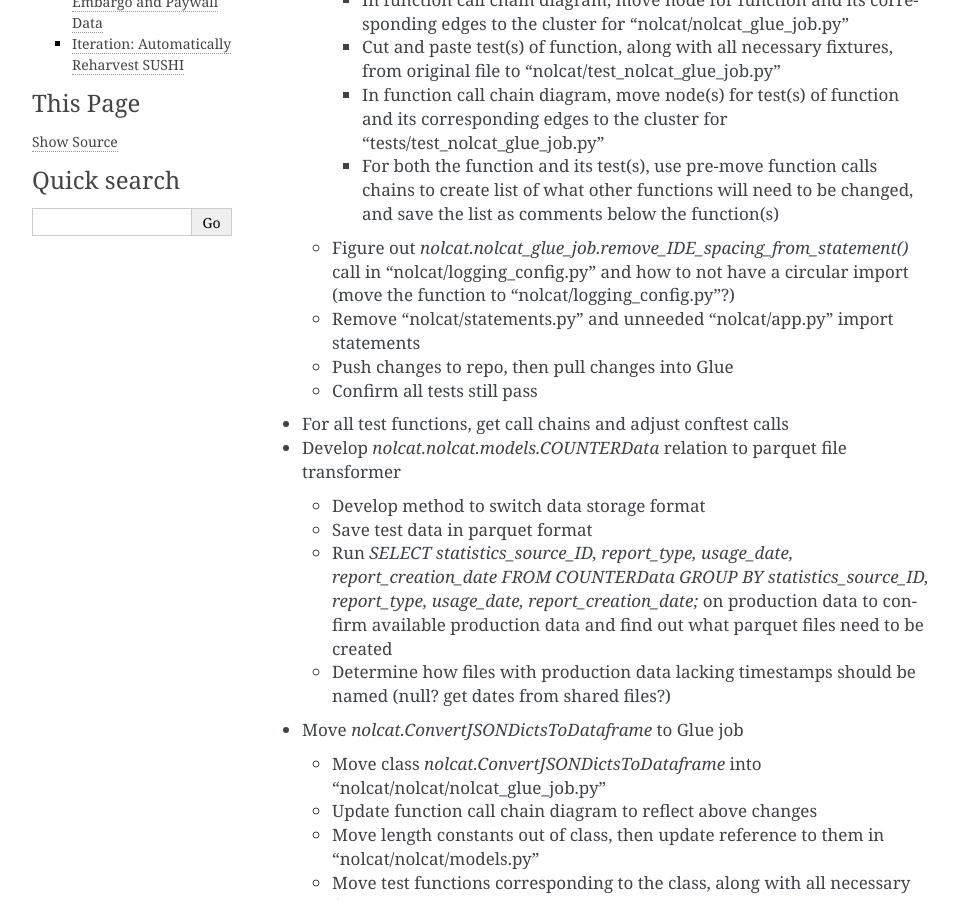
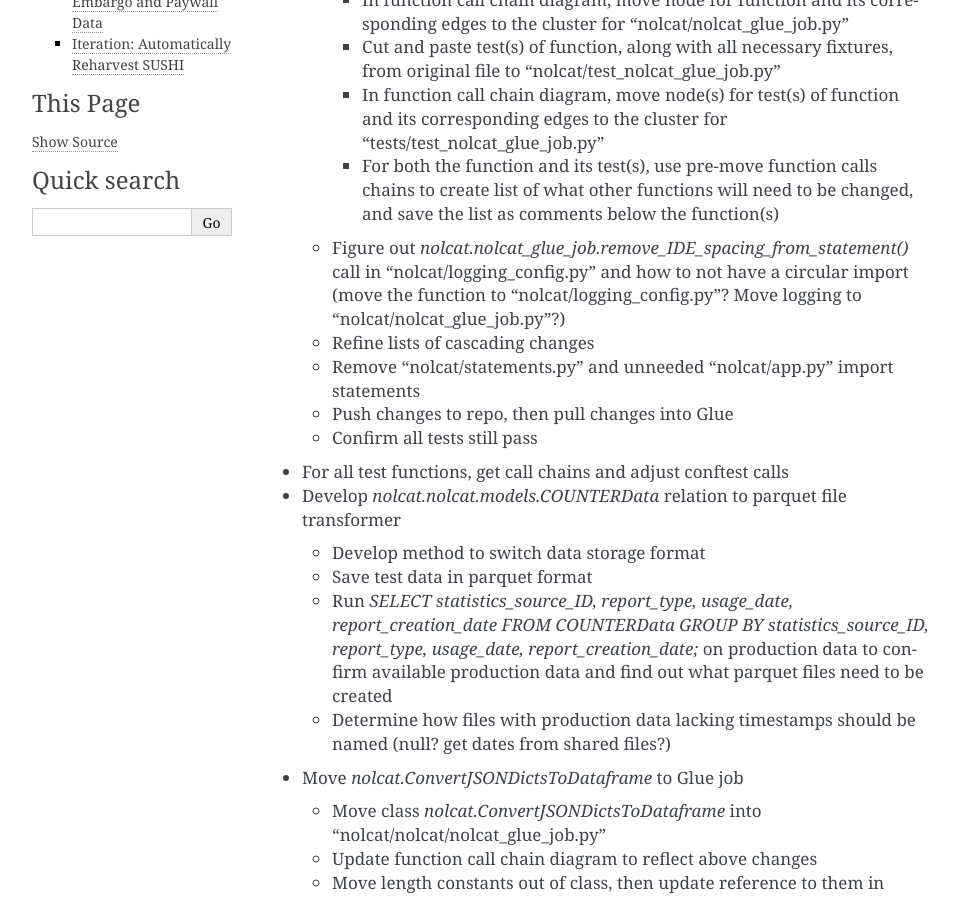
Before and after one commit to ereiskind/nolcat, a Sphinx documentation site: the page built from docs/source/roadmap.rst, in a window 1280 px wide and 900 px high, scrolled down 1468 px. Shown: the whole window, without its empty margins (148-1106 px from the left). Built offline with Sphinx 7.4.7, drawn with Linux system fonts in a browser that asks for light colours.

Commit message:
Tweak to-do list

```diff
--- a/docs/source/roadmap.rst
+++ b/docs/source/roadmap.rst
@@ -32,7 +32,8 @@
     * In function call chain diagram, move node(s) for test(s) of function and its corresponding edges to the cluster for "tests/test_nolcat_glue_job.py"
     * For both the function and its test(s), use pre-move function calls chains to create list of what other functions will need to be changed, and save the list as comments below the function(s)
 
-  * Figure out `nolcat.nolcat_glue_job.remove_IDE_spacing_from_statement()` call in "nolcat/logging_config.py" and how to not have a circular import (move the function to "nolcat/logging_config.py"?)
+  * Figure out `nolcat.nolcat_glue_job.remove_IDE_spacing_from_statement()` call in "nolcat/logging_config.py" and how to not have a circular import (move the function to "nolcat/logging_config.py"? Move logging to "nolcat/nolcat_glue_job.py"?)
+  * Refine lists of cascading changes
   * Remove "nolcat/statements.py" and unneeded "nolcat/app.py" import statements
   * Push changes to repo, then pull changes into Glue
   * Confirm all tests still pass
```
